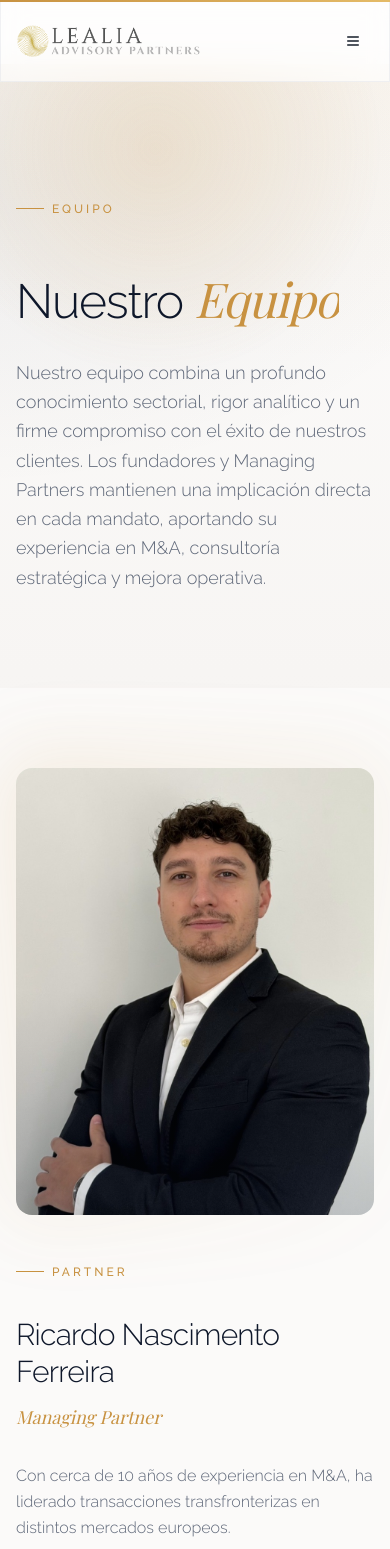
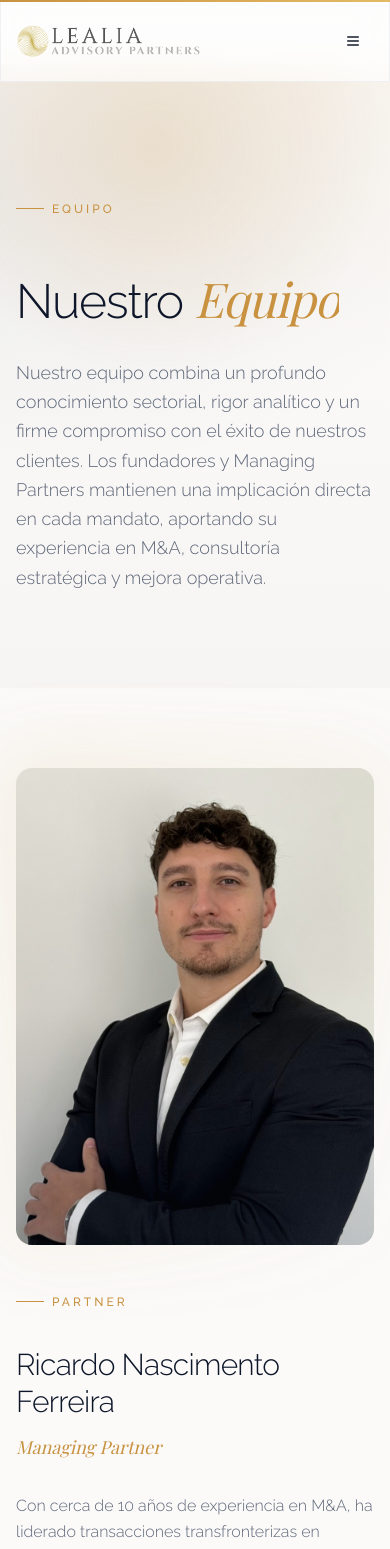
Before and after one commit to LealiaAdvisoryPartners/260617-lealiaap-website, a React (Vite) app: page /es/team in a window 390 px wide. Shown: the top 1549 px of the page. Built offline with nearby package versions, Linux system fonts and the light colour scheme; the HTML template or start-up script is replaced by a standard one; a web font is replaced by a local one.

Commit message:
Changes
Co-authored-by: pereira-duarte <203125716+pereira-duarte@users.noreply.github.com>

```diff
--- a/src/pages/Team.tsx
+++ b/src/pages/Team.tsx
@@ -89,10 +89,10 @@ const Team = () => {
                 whileInView={{ opacity: 1, y: 0 }}
                 viewport={{ once: true, margin: "-100px" }}
                 transition={{ duration: 0.8 }}
-                className="grid grid-cols-1 lg:grid-cols-12 gap-10 lg:gap-16 items-center"
+                className="grid grid-cols-1 md:grid-cols-12 gap-10 lg:gap-16 items-center"
               >
                 {/* Image */}
-                <div className={`lg:col-span-5 ${!isEven ? "lg:order-2" : ""}`}>
+                <div className={`md:col-span-5 ${!isEven ? "md:order-2" : ""}`}>
                   <motion.div
                     initial={{ scale: 0.95, opacity: 0 }}
                     whileInView={{ scale: 1, opacity: 1 }}
@@ -107,11 +107,11 @@ const Team = () => {
                           : "bg-gradient-to-bl from-primary/15 to-accent/15"
                       }`}
                     />
-                    <div className="relative overflow-hidden rounded-2xl shadow-[var(--shadow-elegant)]">
+                    <div className="relative overflow-hidden rounded-2xl shadow-[var(--shadow-elegant)] max-w-sm mx-auto md:max-w-none md:mx-0">
                       <img
                         src={member.image}
                         alt={member.name}
-                        className="w-full aspect-[4/5] object-cover transition-transform duration-[1.4s] ease-out group-hover:scale-[1.04]"
+                        className="w-full aspect-[3/4] object-cover transition-transform duration-[1.4s] ease-out group-hover:scale-[1.04]"
                       />
                       <div className="absolute inset-0 bg-gradient-to-t from-primary/20 via-transparent to-transparent" />
                     </div>
@@ -124,7 +124,7 @@ const Team = () => {
                 </div>
 
                 {/* Content */}
-                <div className={`lg:col-span-7 ${!isEven ? "lg:order-1" : ""}`}>
+                <div className={`md:col-span-7 ${!isEven ? "md:order-1" : ""}`}>
                   <span className="eyebrow mb-5">Partner</span>
                   <h2 className="text-3xl md:text-4xl lg:text-5xl font-heading font-light text-primary tracking-tight mt-4 mb-3 leading-tight">
                     {member.name}
```
